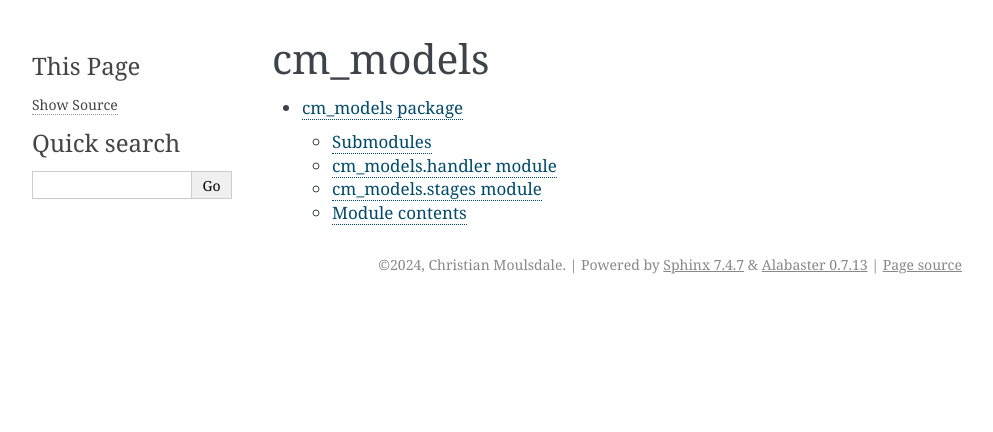
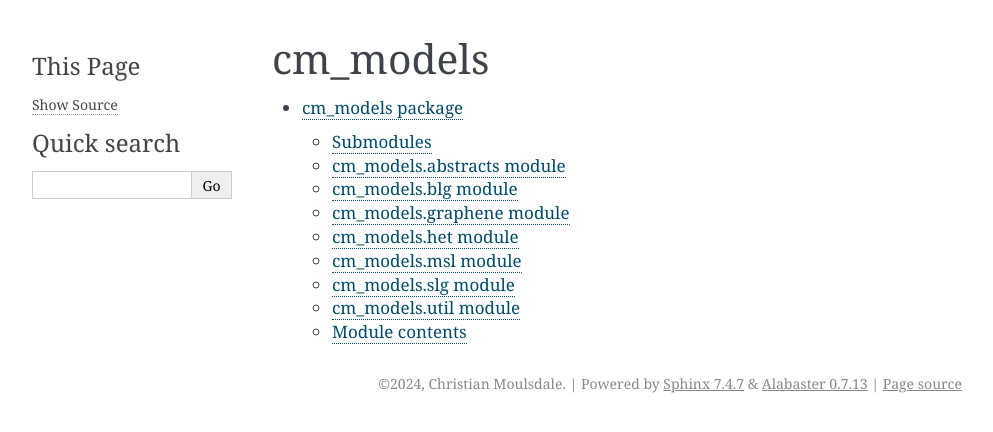
Before and after one commit to cmoulsdale/cm_models, a Sphinx documentation site: the page built from docs/modules.rst, in a window 1280 px wide. Shown: the top 432 px of the page, without its empty margins (148-1141 px from the left). Built offline with Sphinx 7.4.7, drawn with Linux system fonts in a browser that asks for light colours.

Commit message:
Update cm_models.rst

```diff
--- a/docs/cm_models.rst
+++ b/docs/cm_models.rst
@@ -4,18 +4,58 @@ cm\_models package
 Submodules
 ----------
 
-cm\_models.handler module
--------------------------
+cm\_models.abstracts module
+---------------------------
 
-.. automodule:: cm_models.handler
+.. automodule:: cm_models.abstracts
    :members:
    :undoc-members:
    :show-inheritance:
 
-cm\_models.stages module
-------------------------
+cm\_models.blg module
+---------------------
 
-.. automodule:: cm_models.stages
+.. automodule:: cm_models.blg
+   :members:
+   :undoc-members:
+   :show-inheritance:
+
+cm\_models.graphene module
+--------------------------
+
+.. automodule:: cm_models.graphene
+   :members:
+   :undoc-members:
+   :show-inheritance:
+
+cm\_models.het module
+---------------------
+
+.. automodule:: cm_models.het
+   :members:
+   :undoc-members:
+   :show-inheritance:
+
+cm\_models.msl module
+---------------------
+
+.. automodule:: cm_models.msl
+   :members:
+   :undoc-members:
+   :show-inheritance:
+
+cm\_models.slg module
+---------------------
+
+.. automodule:: cm_models.slg
+   :members:
+   :undoc-members:
+   :show-inheritance:
+
+cm\_models.util module
+----------------------
+
+.. automodule:: cm_models.util
    :members:
    :undoc-members:
    :show-inheritance:
```
